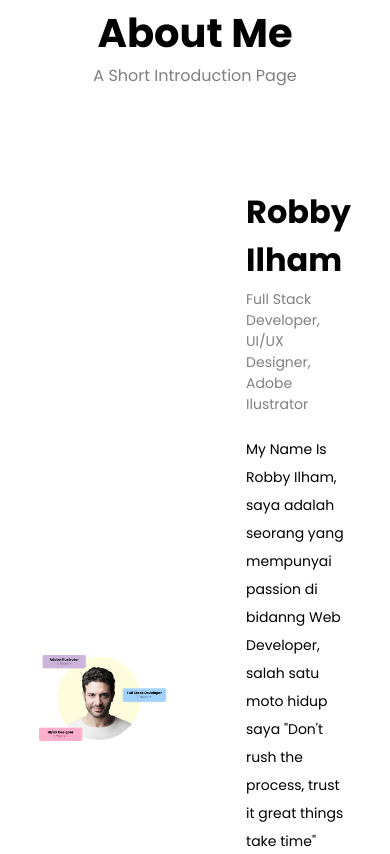
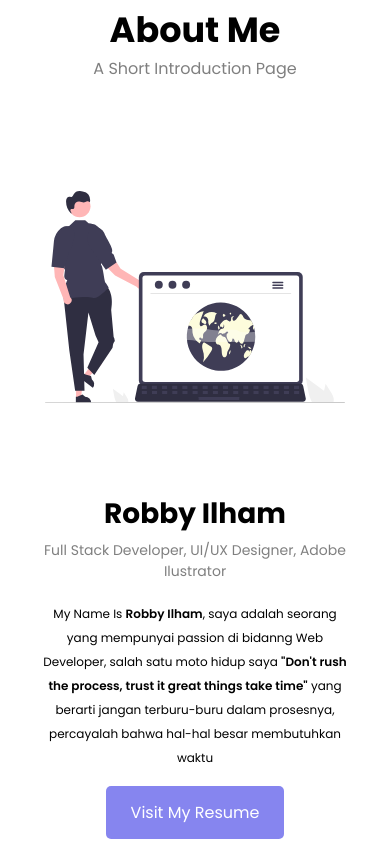
Before and after one commit to robbytrujillo/portone, a plain HTML site: page index.html in a window 390 px wide. Shown: the part 856-1710 px from the top of the page. Drawn offline with Linux system fonts and the light colour scheme.

Commit message:
about section portofoliosatu

```diff
--- a/dist/css/style.css
+++ b/dist/css/style.css
@@ -305,6 +305,19 @@
     text-decoration: none;
     background-color: var(--color-ungu);
     color: #ffffff;
+    border-radius: 5px;
+    -webkit-border-radius: 5px;
+    -moz-border-radius: 5px;
+    -ms-border-radius: 5px;
+    -o-border-radius: 5px;
+}
+
+.about .about-box .box a:hover {
+    background-color: #6b5bc2;
+}
+
+.about .about-box .box .desc span {
+    font-weight: 600;
 }
 
 @media screen and (max-width: 1200px) {
@@ -365,6 +378,23 @@
 
     .header-info.info4 {
         left: 50px;
+    }
+
+    .about .about-box {
+        grid-template-columns: 1fr;
+        grid-template-rows: repeat(2, 1fr);
+        gap: 100px;
+    }
+
+    .about .about-box .box:nth-child(1) img {
+        width: 500px;
+        margin-inline: auto;
+        display: block;
+    }
+
+    .about .about-box .box:nth-child(2) {
+        text-align: center;
+        padding: 0;
     }
 }
 
@@ -433,6 +463,10 @@
     .header .header-box p {
         width: 85%;
     }
+
+    .about .about-box .box:nth-child(1) img {
+        width: 400px;
+    }
 }
 
 @media screen and (max-width: 475px) {
@@ -449,6 +483,31 @@
         width: 100%;
         font-size: 10px;
     }
+
+    .about .title {
+        margin-bottom: 50px;
+    }
+
+    .about .title h1 {
+        font-size: 35px;
+    }
+
+    .about .about-box {
+        gap: 30px;
+    }
+
+    .about .about-box .box:nth-child(1) img {
+        width: 300px;
+    }
+
+    .about .about-box .box h1 {
+        font-size: 28px;
+    }
+
+    .about .about-box .box .skills,
+    .about .about-box .box .desc {
+        font-size: 12px;
+    }
 }
 
 @media screen and (max-width: 375px;) {
--- a/index.html
+++ b/index.html
@@ -106,7 +106,7 @@
             </div>
             <div class="about-box">
                 <div class="box">
-                    <img src="assets/images/about-img.png" alt="about-image">
+                    <img src="assets/images/about-img.svg" alt="about-image">
                 </div>
                 <div class="box">
                     <h1>Robby Ilham</h1>
```
Also changed, not shown: assets/images/about-img.svg (added), assets/images/about_img.svg (added).
